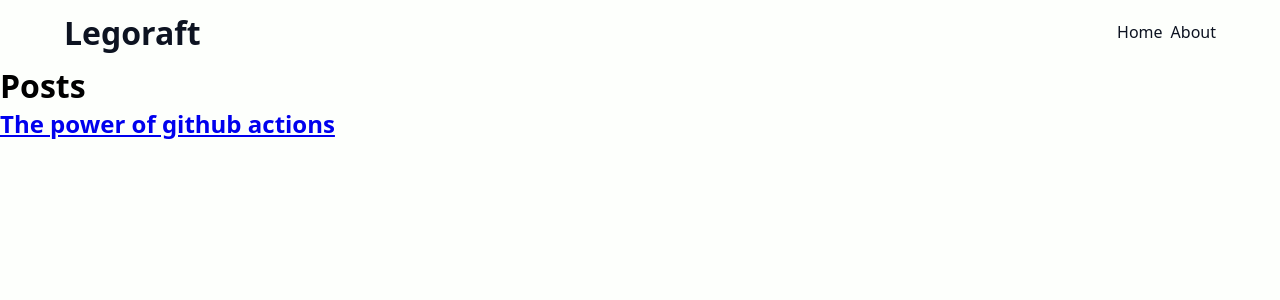
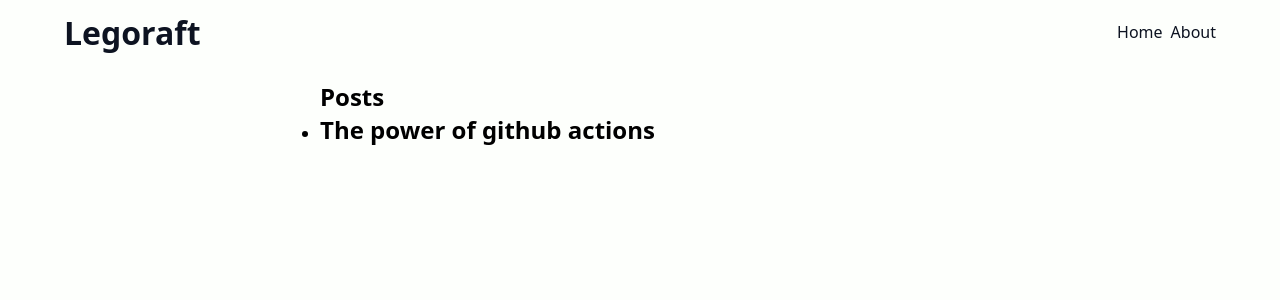
Before and after one commit to LegoRaft/legoraft.github.io, a Jekyll site: the page built from index.md, in a window 1280 px wide. Shown: the top 300 px of the page. Built offline with Jekyll 4.4.1, drawn with Linux system fonts in a browser that asks for light colours.

Commit message:
Also imported body css

```diff
--- a/assets/css/styles.scss
+++ b/assets/css/styles.scss
@@ -1,3 +1,4 @@
 ---
 ---
 @import "header";
+@import "body";
```
